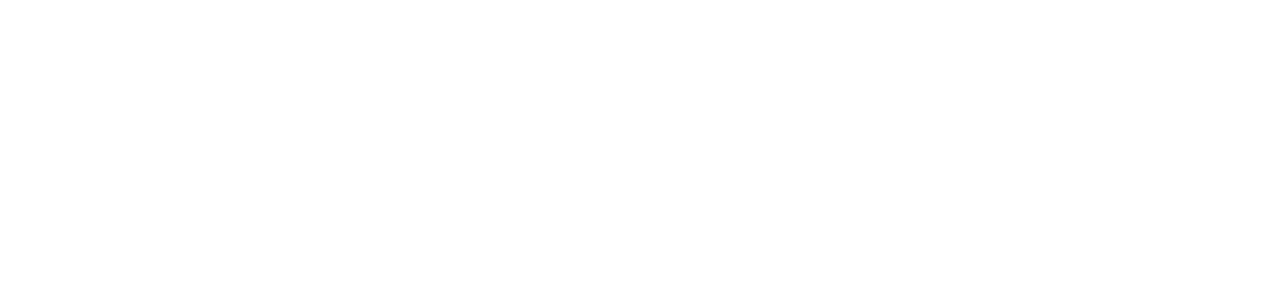
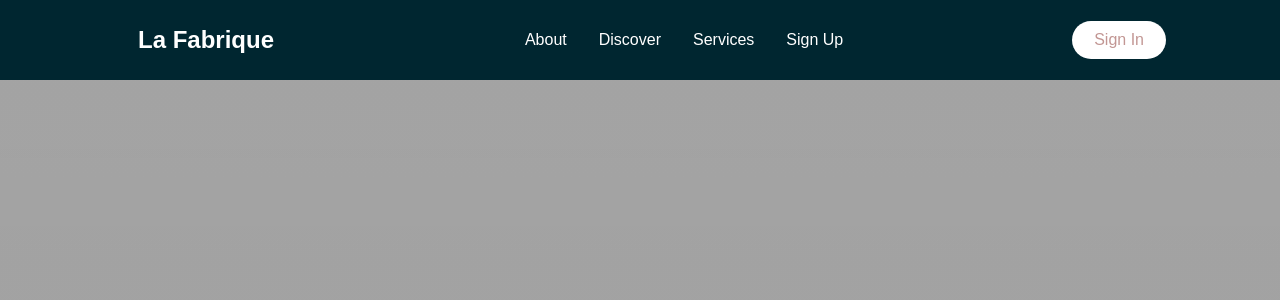
Before and after one commit to NassimAlaimi/WebSite-React, a React (Create React App) app in the folder react-website-smooth-scroll-yt/: page /form in a window 1280 px wide. Before the commit this address had no page. Shown: the top 300 px of the page. Built offline with nearby package versions, Linux system fonts and the light colour scheme; a web font is replaced by a local one.

Commit message:
[ADD]: Form Page, still need content & question

```diff
--- a/react-website-smooth-scroll-yt/src/App.js
+++ b/react-website-smooth-scroll-yt/src/App.js
@@ -3,6 +3,7 @@
 import { BrowserRouter, Routes, Route } from 'react-router-dom';
 import Home from './pages/index.js';
 import SigninPage from './pages/signin.js';
+import FormPage from './pages/form.js';
 
 function App() {
   return (
@@ -10,6 +11,7 @@
       <Routes>
         <Route exact path='/' element={<Home/>} />
         <Route exact path='/signin' element={<SigninPage/>} />
+        <Route exact path='/form' element={<FormPage/>} />
       </Routes>
     </BrowserRouter>
   );
--- /dev/null
+++ b/react-website-smooth-scroll-yt/src/components/Form/FormElement.js
@@ -0,0 +1,30 @@
+import styled from "styled-components";
+
+export const FormContainer = styled.div`
+    background: #fff;
+    display: flex;
+    justify-content: center;
+    align-items: center;
+    padding: 0 30px;
+    height: 8000px;
+    position: relative;
+    z-index: 1;
+    margin-top: 80px;
+
+    :before {
+        content: "";
+        position: absolute;
+        top: 0;
+        left: 0;
+        right: 0;
+        bottom: 0;
+        background: linear-gradient(
+            180deg,
+
+            rgba(0, 0, 0, 0.2) 0%,
+            rgba(0, 0, 0, 0.6) 100%
+        ),
+            linear-gradient(180deg, rgba(0, 0, 0, 0.2) 0%, transparent 100%);
+        z-index: 2;
+    }
+`;
--- /dev/null
+++ b/react-website-smooth-scroll-yt/src/components/Form/index.js
@@ -0,0 +1,11 @@
+import React from 'react'
+import { FormContainer } from './FormElement'
+
+const FormSection = () => {
+  return (
+    <FormContainer>
+    </FormContainer>
+  )
+}
+
+export default FormSection
--- a/react-website-smooth-scroll-yt/src/components/Navbar/index.js
+++ b/react-website-smooth-scroll-yt/src/components/Navbar/index.js
@@ -6,11 +6,11 @@
 import { animateScroll as scroll } from 'react-scroll'
 
 
-const Navbar = ({ toggle }) => {
-  const [scrollNav, setScrollNav] = useState(false)
+const Navbar = ({ toggle, changeY, defaultState }) => {
+  const [scrollNav, setScrollNav] = useState(defaultState)
 
   const changeNav = () => {
-    if (window.scrollY >= 80) {
+    if (window.scrollY >= changeY) {
       setScrollNav(true)
     } else {
       setScrollNav(false)
--- /dev/null
+++ b/react-website-smooth-scroll-yt/src/pages/form.js
@@ -0,0 +1,22 @@
+import React, {useState} from 'react'
+import FormSection from '../components/Form'
+import Sidebar from '../components/Sidebar'
+import Navebar from '../components/Navbar'
+
+const FormPage = () => {
+  const [isOpen, setIsOpen] = useState(false)
+
+  const toggle = () => {
+    setIsOpen(!isOpen)
+  }
+
+  return (
+    <>
+      <Sidebar isOpen={isOpen} toggle={toggle} />
+      <Navebar toggle={toggle} changeY={0} defaultState={true}/>
+      <FormSection />
+    </>
+  )
+}
+
+export default FormPage
--- a/react-website-smooth-scroll-yt/src/pages/index.js
+++ b/react-website-smooth-scroll-yt/src/pages/index.js
@@ -17,7 +17,7 @@
   return (
     <div>
       <Sidebar isOpen={isOpen} toggle={toggle} />
-      <Navebar toggle={toggle}/>
+      <Navebar toggle={toggle} changeY={720} defaultState={false}/>
       <HeroSection />
       <InfoSection {...homeObjOne}/>
       <InfoSection {...homeObjTwo}/>
```
